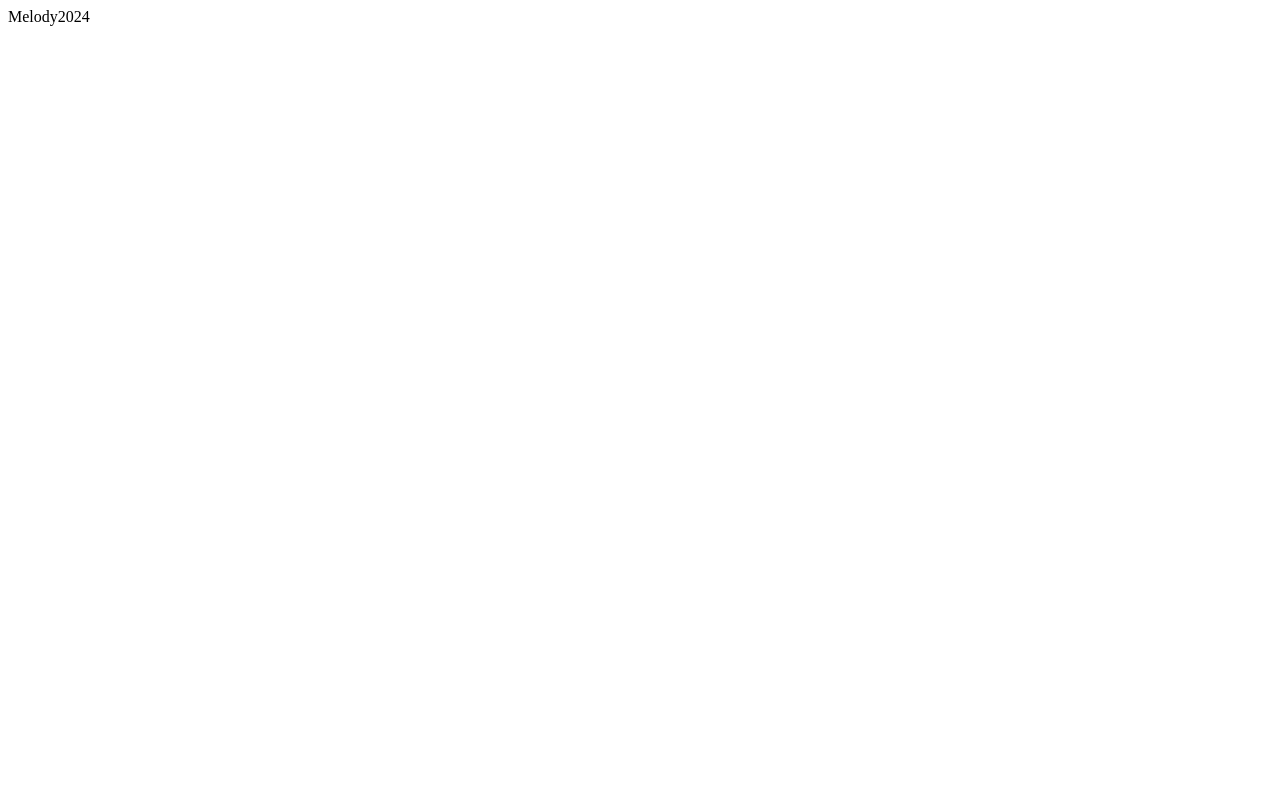
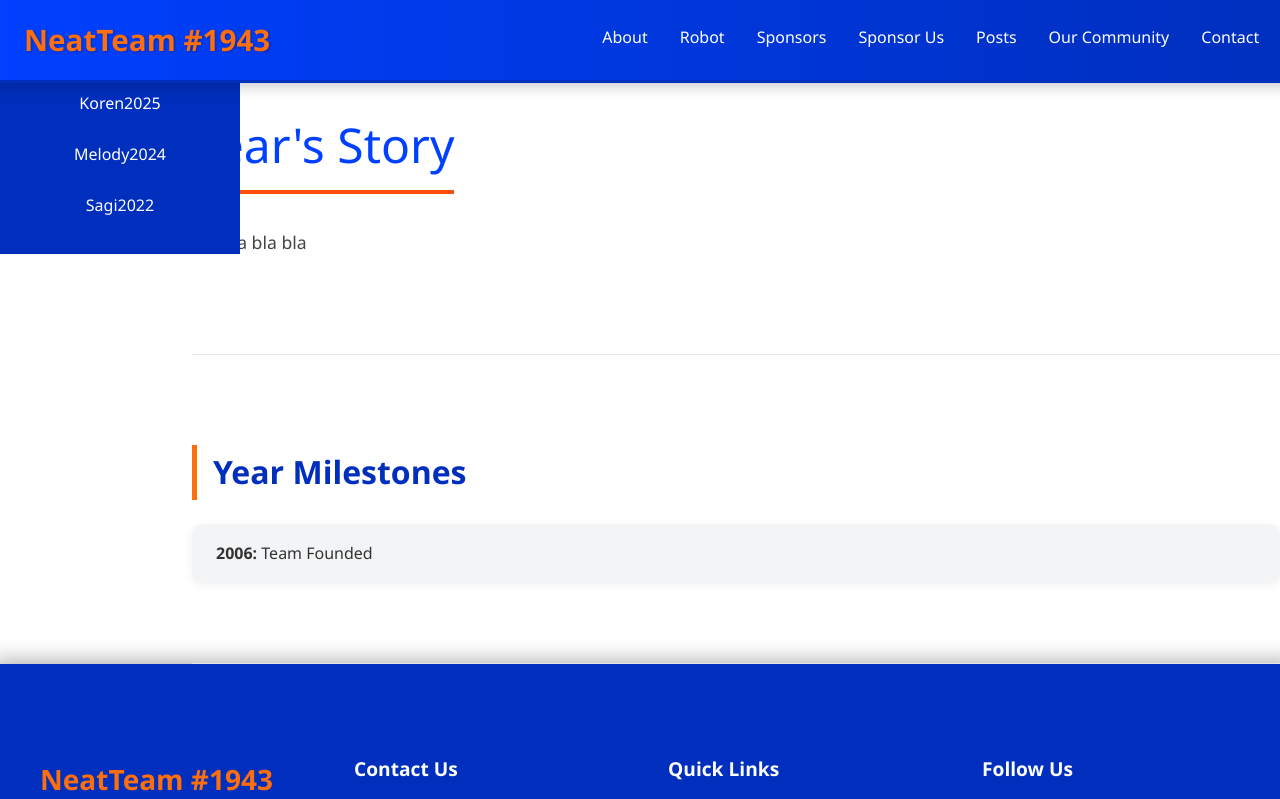
Before and after one commit to NeatTeam1943/NeatTeam-Website, a React (Vite) app: page /robot/melody2024 in a window 1280 px wide. Shown: the top 799 px of the page. Built offline with nearby package versions, Linux system fonts and the light colour scheme.

Commit message:
New robots
new robots pages

```diff
--- a/src/App.jsx
+++ b/src/App.jsx
@@ -4,6 +4,7 @@ import Landing from './jsx files/pages/Landing.jsx'
 import About from './jsx files/pages/About.jsx';
 import Koren2025 from './jsx files/pages/Robots/koren2025.jsx';
 import Melody2024 from './jsx files/pages/Robots/Melody2024.jsx';
+import Sagi2022 from './jsx files/pages/Robots/Sagi2022.jsx';
 
 
 
@@ -15,6 +16,7 @@ function App() {
                 <Route path="/about" element={<About />} />
                 <Route path="/robot/koren2025" element={<Koren2025 />} />
                 <Route path='/robot/melody2024' element={<Melody2024 />} />
+                <Route path='/robot/sagi2022' element={<Sagi2022 />} />
             </Routes>
         </Router>
     );
--- a/src/jsx files/RobotNav.jsx
+++ b/src/jsx files/RobotNav.jsx
@@ -8,17 +8,8 @@ export default function RobotNav() {
             <nav>
                 <Link to={"/robot/koren2025"}>Koren2025</Link>
                 <Link to={"/robot/Melody2024"}>Melody2024</Link>
-                <Link to={"/robot/Melody2024"}>Melody2024</Link>
-                <Link to={"/robot/Melody2024"}>Melody2024</Link>
-                <Link to={"/robot/Melody2024"}>Melody2024</Link>
-                <Link to={"/robot/Melody2024"}>Melody2024</Link>
-                <Link to={"/robot/Melody2024"}>Melody2024</Link>
-                <Link to={"/robot/Melody2024"}>Melody2024</Link>
-                <Link to={"/robot/Melody2024"}>Melody2024</Link>
-                <Link to={"/robot/Melody2024"}>Melody2024</Link>
-                <Link to={"/robot/Melody2024"}>Melody2024</Link>
-                <Link to={"/robot/Melody2024"}>Melody2024</Link>
-                <Link to={"/robot/Melody2024"}>Melody2024</Link>
+
+                <Link to={"/robot/sagi2022"}>Sagi2022</Link>
 
             </nav>
         </section>
--- a/src/jsx files/pages/Robots/Koren2025.jsx
+++ b/src/jsx files/pages/Robots/Koren2025.jsx
@@ -9,9 +9,9 @@ export default function Koren2025() {
     return (
         <body className="robot-page">
             <Nav />
-            <div className='robot-nav'>
+            <div style={{ display: 'flex', alignItems: 'flex-start', top: 20 }}>
                 <RobotNav />
-            </div>
+                <main style={{ flex: 1 }}>
                     <section className="robot-intro">
                         <h1 className="robot-title">Year's Story</h1>
                         <p className="robot-description">
@@ -25,7 +25,10 @@ export default function Koren2025() {
                             <li><strong>2006:</strong> Team Founded</li>
                         </ul>
                     </section>
+                </main>
+            </div>
             <Footer />
+
         </body>
     );
 }
--- a/src/jsx files/pages/Robots/Melody2024.jsx
+++ b/src/jsx files/pages/Robots/Melody2024.jsx
@@ -1,7 +1,34 @@
 import React from 'react'
+import { BrowserRouter as Router, Routes, Route } from 'react-router-dom'
+import Nav from "../../Nav";
+import Footer from '../../Footer.jsx';
+import RobotNav from '../../RobotNav.jsx'
+import "../../../css files/Koren2025.css"
 
-export default function Melody2024() {
+export default function Koren2025() {
     return (
-        <div>Melody2024</div>
-    )
+        <body className="robot-page">
+            <Nav />
+            <div style={{ display: 'flex', alignItems: 'flex-start', top: 20 }}>
+                <RobotNav />
+                <main style={{ flex: 1 }}>
+                    <section className="robot-intro">
+                        <h1 className="robot-title">Year's Story</h1>
+                        <p className="robot-description">
+                            bla bla bla bla
+                        </p>
+                    </section>
+
+                    <section className="robot-timeline">
+                        <h2>Year Milestones</h2>
+                        <ul>
+                            <li><strong>2006:</strong> Team Founded</li>
+                        </ul>
+                    </section>
+                </main>
+            </div>
+            <Footer />
+
+        </body>
+    );
 }
--- a/src/jsx files/pages/Robots/Sagi2022.jsx
+++ b/src/jsx files/pages/Robots/Sagi2022.jsx
@@ -1,7 +1,34 @@
 import React from 'react'
+import { BrowserRouter as Router, Routes, Route } from 'react-router-dom'
+import Nav from "../../Nav";
+import Footer from '../../Footer.jsx';
+import RobotNav from '../../RobotNav.jsx'
+import "../../../css files/Koren2025.css"
 
-export default function Sagi2022() {
+export default function Koren2025() {
     return (
-        <div>Sagi2022</div>
-    )
+        <body className="robot-page">
+            <Nav />
+            <div style={{ display: 'flex', alignItems: 'flex-start', top: 20 }}>
+                <RobotNav />
+                <main style={{ flex: 1 }}>
+                    <section className="robot-intro">
+                        <h1 className="robot-title">Year's Story</h1>
+                        <p className="robot-description">
+                            bla bla bla bla
+                        </p>
+                    </section>
+
+                    <section className="robot-timeline">
+                        <h2>Year Milestones</h2>
+                        <ul>
+                            <li><strong>2006:</strong> Team Founded</li>
+                        </ul>
+                    </section>
+                </main>
+            </div>
+            <Footer />
+
+        </body>
+    );
 }
```
Lines whose indentation alone changed are shown as unchanged.
